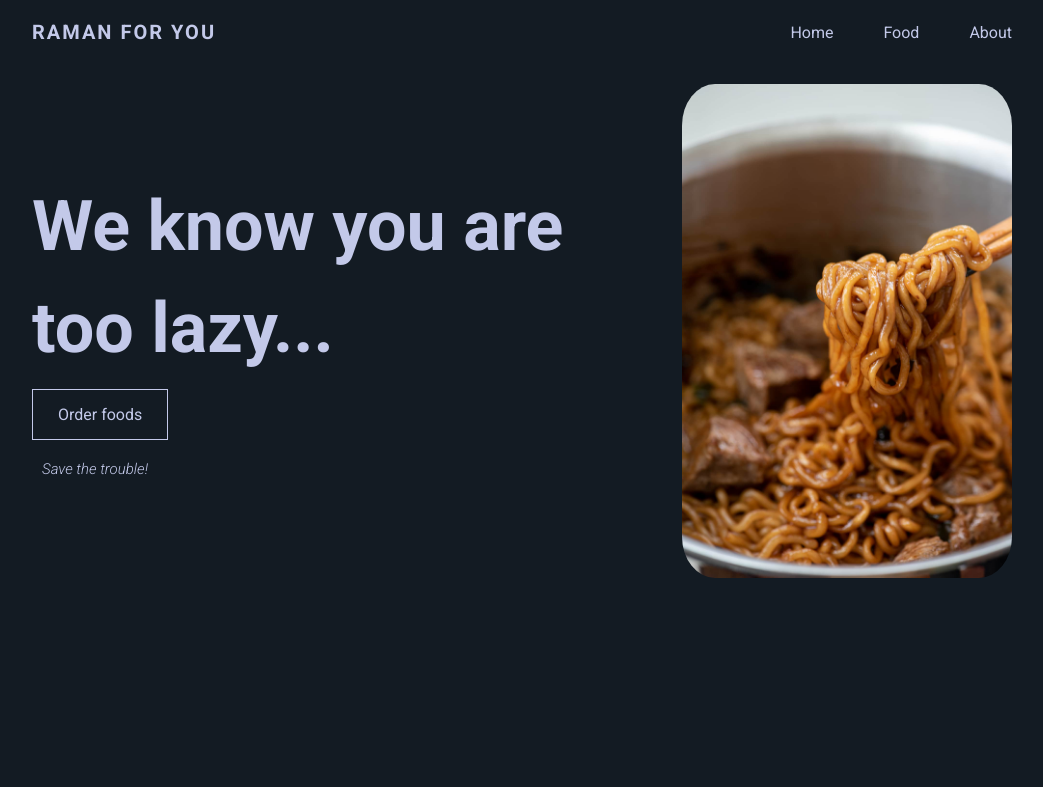
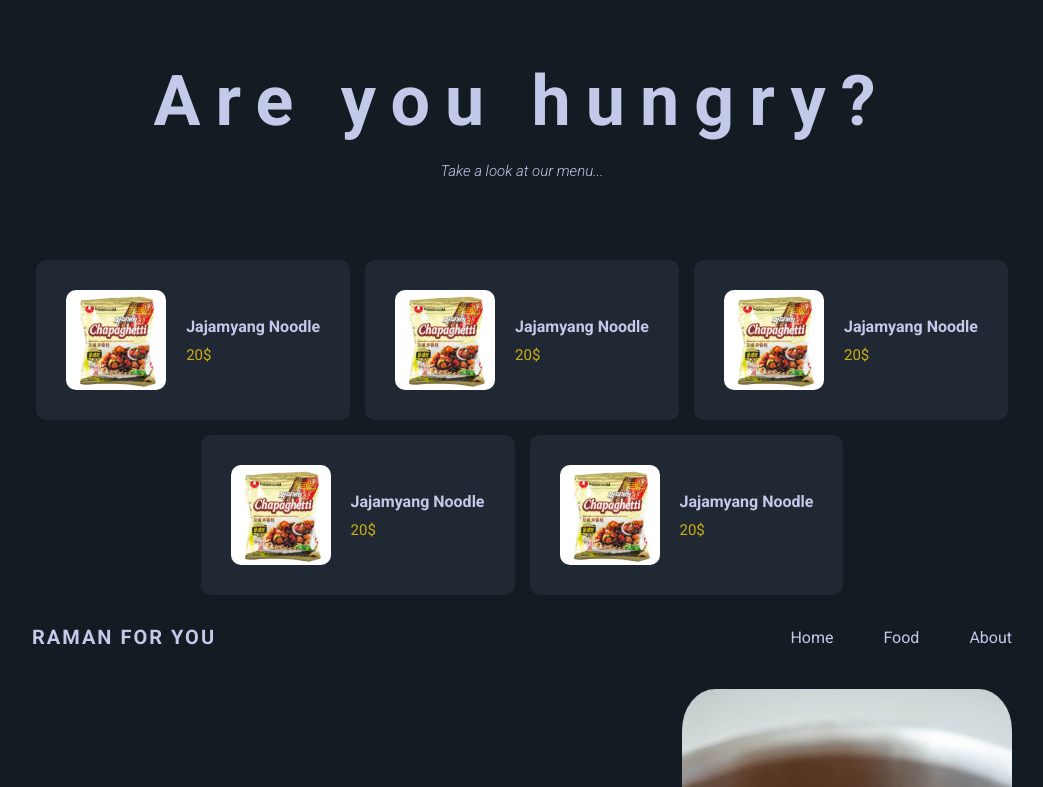
Before and after one commit to YatoAki/restaurant-page, a website built with webpack: page dist/index.html in a window 1280 px wide. Shown: the top 787 px of the page, without its empty margins (118-1161 px from the left). Built offline with Linux system fonts and the light colour scheme.

Commit message:
Added Foods in HTML

```diff
--- a/src/style.css
+++ b/src/style.css
@@ -9,6 +9,10 @@ html,body{
   font-family: 'Roboto', sans-serif;
   background-color: var(--black);
   color: var(--white);
+}
+
+p{
+  margin: 0;
 }
 
 button{
@@ -102,3 +106,79 @@ a:hover{
 .ads button:hover{
   transform: scale(1.02);
 }
+
+/* FOOD */
+
+.foods{
+  display: flex;
+  flex-direction: column;
+  padding: 10px 150px;
+  align-items: center;
+  gap: 30px;
+}
+
+.details{
+  display: flex;
+  flex-direction: column;
+  gap:20px;
+  align-items: center;
+  padding: 50px 0;
+}
+
+.details p:first-child{
+  font-size: 70px;
+  font-weight: bold;
+  letter-spacing: 15px;
+}
+
+.details p:last-child{
+  font-weight: 300;
+  font-style: italic;
+  font-size: 15px;
+}
+
+.food-cards{
+  display: flex;
+  flex-wrap: wrap;
+  gap:15px;
+  justify-content: center;
+}
+
+.food-card{
+  background-color: #202933;
+  position: relative;
+  padding: 30px;
+  border-radius: 10px;
+  border: none;
+  display: flex;
+  gap:20px;
+  transition: all .3s ease-out;
+  cursor: pointer;
+}
+
+.food-card:hover{
+  top:-10px;
+  transform: scale(1.01);
+}
+
+.food-card img{
+  width: 100px;
+  height: 100px;
+  border-radius: 10px;
+}
+
+.food-description{
+  display: flex;
+  flex-direction: column;
+  justify-content: center;
+  gap:10px;
+}
+
+.food-description p:first-child{
+  font-weight: bold;
+}
+
+.food-description p:last-child{
+  font-size: 15px;
+  color: #ccaf12;
+}
```
Also changed, not shown: dist/index.html, dist/main.js, dist/n1.jpg (added), dist/n2.jpeg (added), dist/n3.jpeg (added), dist/n4.jpeg (added).
